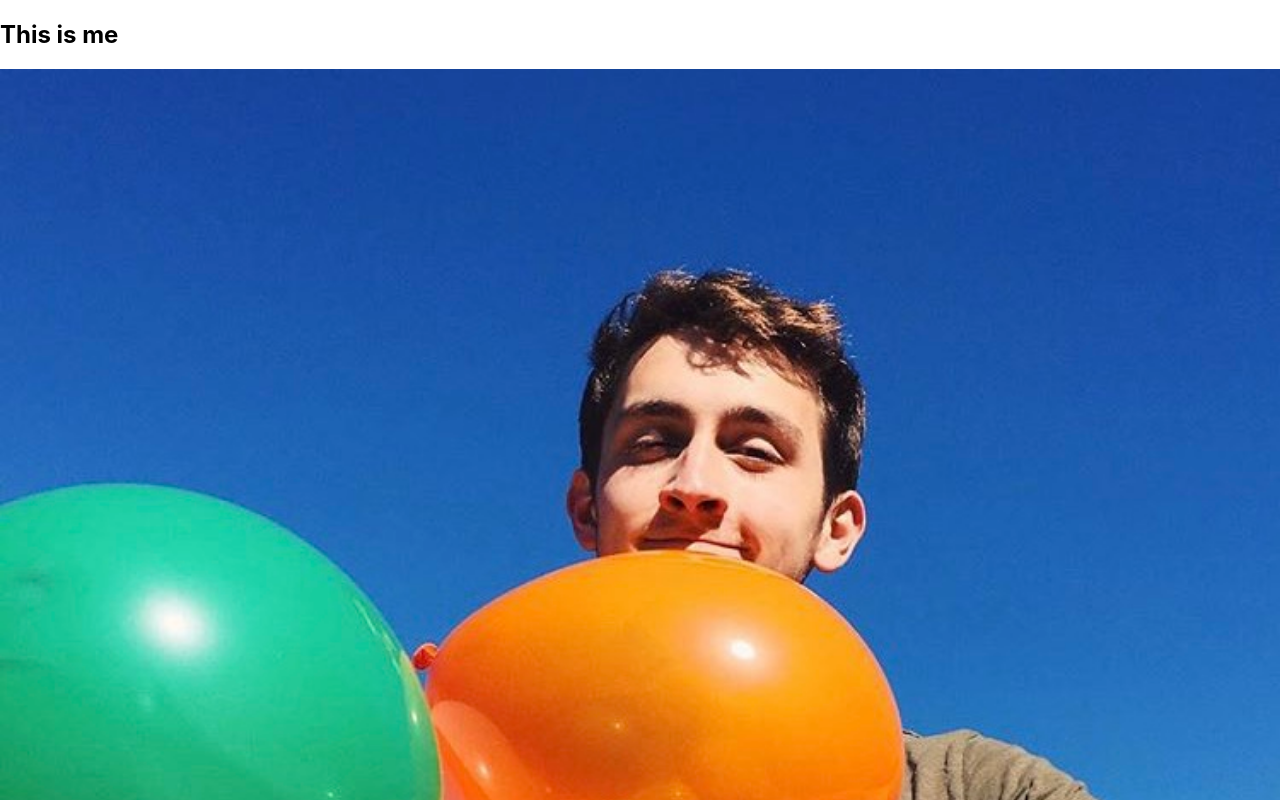
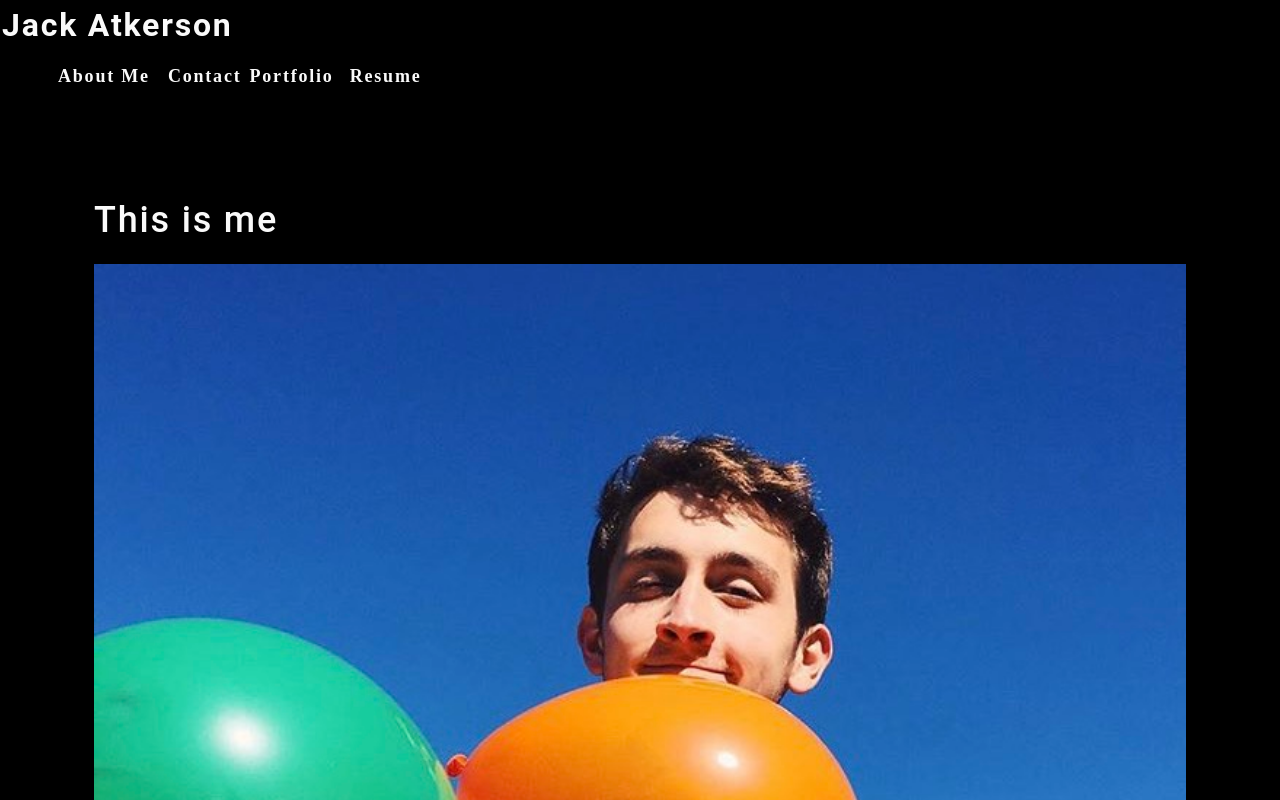
Before and after one commit to JackAtkerson/atkerson-react-portfolio, a React (Create React App) app: page / in a window 1280 px wide. Shown: the top 800 px of the page. Built offline with nearby package versions, Linux system fonts and the light colour scheme.

Commit message:
Basics of Nav set up

```diff
--- a/src/App.js
+++ b/src/App.js
@@ -1,9 +1,11 @@
 import React from 'react';
+import Nav from './components/Nav';
 import About from './components/About';
 
 function App() {
   return (
     <div>
+      <Nav></Nav>
       <main>
         <About></About>
       </main>
--- a/src/components/Nav/index.js
+++ b/src/components/Nav/index.js
@@ -1,15 +1,52 @@
 import React from 'react';
-import Nav from './components/Nav';
 
-function App() {
+function Nav() {
+    const categories = [
+        {
+            name: 'Portfolio',
+            description: 'A selection of the websites and applications I have developed'
+        },
+        {
+            name: 'Resume',
+            description: 'My resume, listing my education, expreience, and qualifications'
+        }
+    ]
+
+    function categorySelected(name) {
+        console.log(`${name} clicked`)
+    }
+
     return (
-        <div>
-            <Nav></Nav>
-            <main>
-
-            </main>
-        </div>
+        <header>
+            <h2>
+                <a href="/">
+                    Jack Atkerson
+                </a>
+            </h2>
+            <nav>
+                <ul className='flex-row'>
+                    <li className='mx-2'>
+                        <a href='#about'>
+                            About Me
+                        </a>
+                    </li>
+                    <li>
+                        <span>Contact</span>
+                    </li>
+                    {categories.map((category) => (
+                        <li
+                            className='mx-1'
+                            key={category.name}
+                        >
+                            <span onClick={() => categorySelected(category.name)}>
+                                {category.name}
+                            </span>
+                        </li>
+                    ))}
+                </ul>
+            </nav>
+        </header>
     );
 }
 
-export default App;
+export default Nav;
--- a/src/index.css
+++ b/src/index.css
@@ -1,13 +1,295 @@
+
+main {
+	margin: 0 auto;
+	max-width: 90%;
+  padding: 50px 30px;
+}
+:root {
+  --primary: #8c54ff;
+  --secondary: #F3A847;
+  --tertiary: #B12704;
+  --light: #fafafa;
+  --dark: #000000;
+  --darker: #111111;
+  --error: rgb(228, 46, 1);
+  --spacing-one: calc(1rem * 0.5);
+  --spacing-two: calc(1rem);
+  --spacing-five: calc(2.5rem);
+
+}
+
+* {
+  box-sizing: border-box;
+}
+
+html,
+body {
+  min-height: 100%;
+}
+
 body {
   margin: 0;
-  font-family: -apple-system, BlinkMacSystemFont, 'Segoe UI', 'Roboto', 'Oxygen',
-    'Ubuntu', 'Cantarell', 'Fira Sans', 'Droid Sans', 'Helvetica Neue',
-    sans-serif;
-  -webkit-font-smoothing: antialiased;
-  -moz-osx-font-smoothing: grayscale;
+  padding: 0;
+  font-weight: 600;
+  line-height: 1.5;
+  font-size: 18px;
+  letter-spacing: .1em;
+  background: var(--dark);
+  color: var(--light);
+  font-family: 'Poiret One', cursive;
+
 }
 
-code {
-  font-family: source-code-pro, Menlo, Monaco, Consolas, 'Courier New',
-    monospace;
+h1,
+h2,
+h3,
+h4,
+h5,
+h6 {
+  font-family: 'Roboto', sans-serif;
+  font-weight: 500;
+  margin: 5px 0;
+  line-height: 1.25;
 }
+
+h1 {
+  font-size: 2.25rem;
+}
+
+h2 {
+  font-size: 2rem;
+}
+
+h3 {
+  font-size: 1.75rem;
+}
+
+h4 {
+  font-size: 1.5rem;
+}
+
+h5 {
+  font-size: 1.25rem;
+}
+
+h6 {
+  font-size: 1rem;
+}
+
+p {
+  font-size: 1.1rem;
+  margin-top: 0;
+}
+
+a {
+  color: var(--tertiary);
+  text-decoration: none;
+  font-weight: bold;
+}
+
+a:hover {
+  text-decoration: underline;
+}
+
+header {
+  background: var(--dark);
+}
+
+header a {
+  color: var(--light);
+}
+
+button {
+  font-size: 1rem;
+  text-decoration: none;
+  padding: 0.25rem 1rem;
+  border-radius: .5rem;
+  border: none;
+  outline: none;
+  cursor: pointer;
+  margin: 0 1px;
+  background-color: var(--secondary);
+}
+
+button:hover {
+  opacity: .8;
+}
+
+button[disabled] {
+  cursor: default;
+  opacity: .8;
+}
+
+img {
+  max-width: 100%;
+}
+
+span[role="img"] {
+  cursor: default;
+}
+
+form {
+  width: 40%;
+}
+
+input {
+  font-size: 1rem;
+  padding: 0.25rem;
+  border: 1px solid var(--dark);
+  outline: none;
+  border-radius: 3px;
+  transition: box-shadow 0.2s;
+}
+
+input:focus {
+  border: 1px solid var(--secondary);
+  box-shadow: 0 0 .25rem rgba(0, 0, 0, .5);
+}
+
+li {
+  list-style: none;
+}
+
+nav a:hover {
+  text-decoration: none;
+}
+
+nav  li {
+  cursor: pointer;
+}
+
+textarea {
+	width: 600px;
+	height: 120px;
+	border: 3px solid #cccccc;
+	padding: 5px;
+}
+
+.container {
+  width: 85%;
+  max-width: 1200px;
+  margin-left: auto;
+  margin-right: auto;
+}
+
+.flex-row {
+  display: flex;
+  flex-wrap: wrap;
+}
+
+.space-between {
+  justify-content: space-between;
+}
+
+.flex-end {
+  justify-content: flex-end;
+}
+
+.mx-1 {
+  margin-right: var(--spacing-one);
+  margin-left: var(--spacing-one);
+}
+
+.mx-2 {
+  margin-right: var(--spacing-two);
+  margin-left: var(--spacing-two);
+}
+
+.my-1 {
+  margin-top: var(--spacing-one);
+  margin-bottom: var(--spacing-one);
+}
+
+.my-2 {
+  margin-top: var(--spacing-two);
+  margin-bottom: var(--spacing-two);
+}
+
+.my-5 {
+  margin-top: var(--spacing-five);
+  margin-bottom: var(--spacing-five);
+}
+
+.px-1 {
+  padding-right: var(--spacing-one);
+  padding-left: var(--spacing-one);
+}
+
+.px-2 {
+  padding-right: var(--spacing-two);
+  padding-left: var(--spacing-two);
+}
+
+.py-1 {
+  padding-top: var(--spacing-one);
+  padding-bottom: var(--spacing-one);
+}
+
+.py-2 {
+  padding-top: var(--spacing-two);
+  padding-bottom: var(--spacing-two);
+}
+
+.card {
+  width: 25%;
+  text-align: center;
+}
+
+.img-thumbnail {
+  width: auto;
+  height: 300px;
+  margin-bottom: 50px;
+  cursor: pointer;
+}
+
+.modalBackdrop {
+	background: rgba(0, 0, 0, .65);
+	bottom: 0;
+	left: 0;
+	overflow: auto;
+	position: fixed;
+	right: 0;
+	top: 0;
+	z-index: 1;
+}
+
+.modalContainer {
+	background: var(--darker);
+	border-radius: 5px;
+	max-width: 100%;
+	margin: 50px auto;
+	padding: 15px;
+	width: 960px;
+}
+
+.modalTitle {
+	font-size: 18px;
+	font-weight: 600;
+	margin-bottom: 25px;
+}
+
+button {
+	background: var(--primary);
+	border: 0;
+	border-radius: 5px;
+	color: #fff;
+	cursor: pointer;
+	font-size: 16px;
+	font-weight: 600;
+	margin-bottom: 30px;
+	padding: 10px 15px;
+}
+
+a {
+	border-radius: 5px;
+	color: var(--primary);
+	font-weight: 600;
+	padding: 2px 4px;
+	margin-left: -2px;
+	margin-right: -2px;
+
+}
+
+.navActive {
+  color: var(--secondary);
+}
```
Also changed, not shown: src/utils/helpers.js (added, +8 -0 lines).
